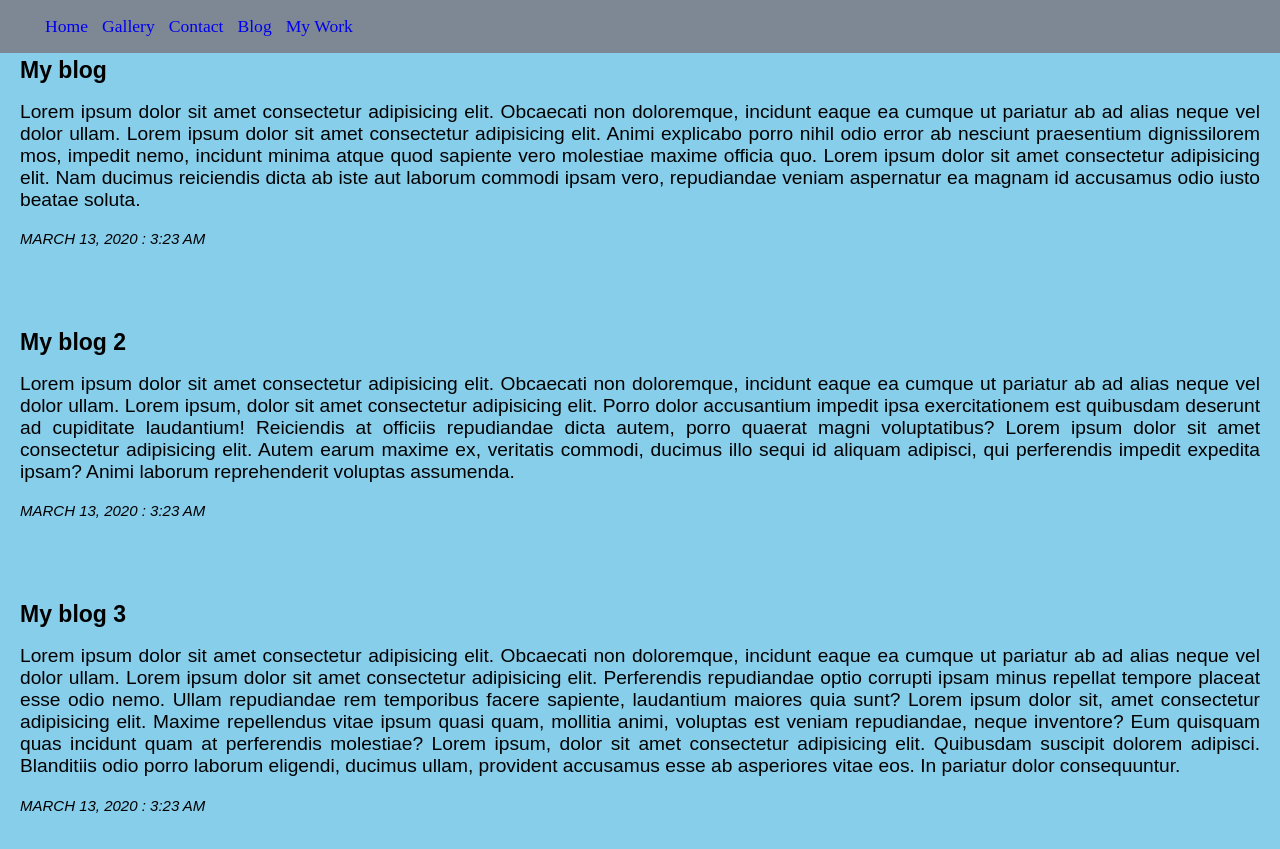
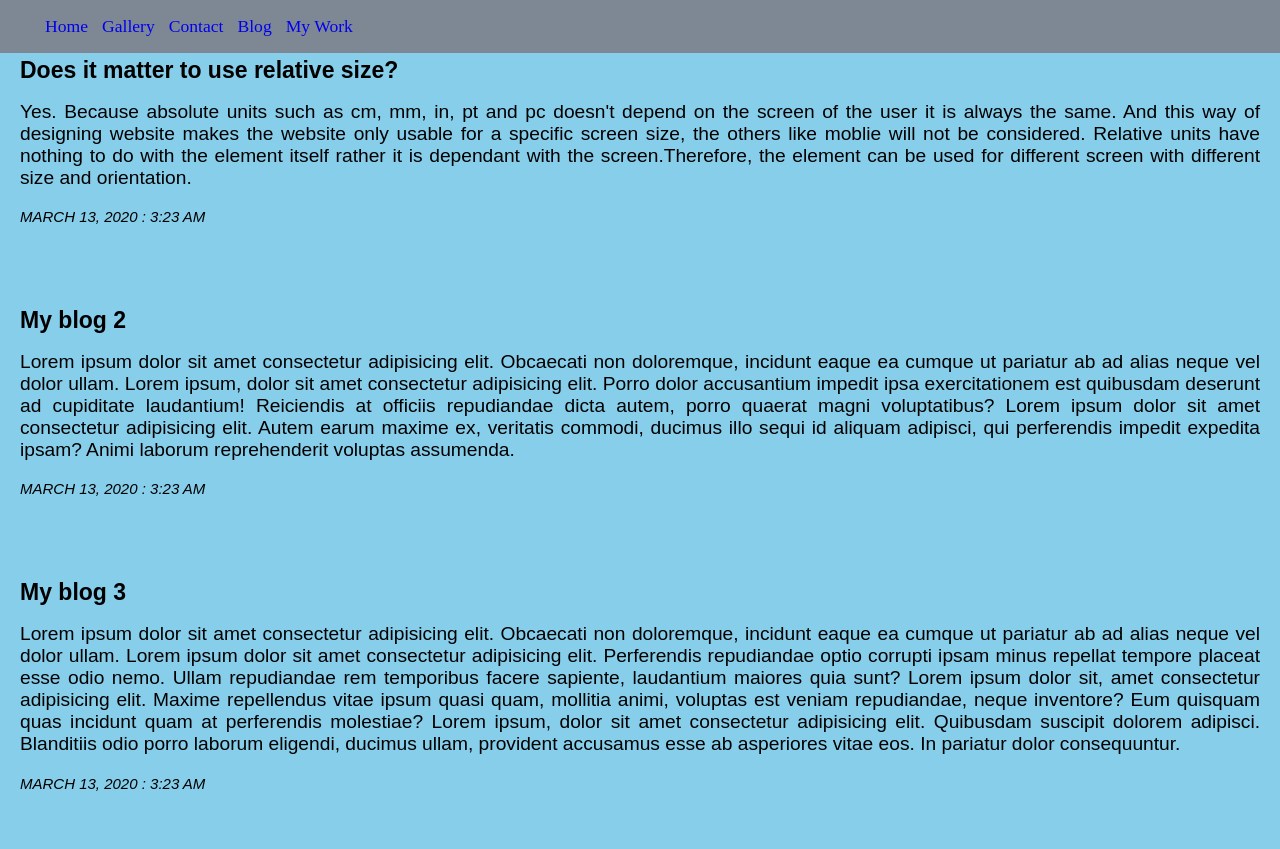
Before and after one commit to AmanuelD02/Personal-Web-Site, a plain HTML site: page blog.html in a window 1280 px wide. After the commit the page ends 827 px from the top, so only its background shows below. Drawn offline with Linux system fonts and the light colour scheme.

Commit message:
Finished Q4 in blog.html

```diff
--- a/Asset/style/selectors.css
+++ b/Asset/style/selectors.css
@@ -86,9 +86,7 @@ text-transform: uppercase;
 }
 
 /*Make the first letter of the element with id 'special' green and 100px font size(font-size: 100)*/
-#special{
 
-}
 
 /*Make the <h1> element's color change to blue when hovered over */
 h1:hover{
--- a/blog.html
+++ b/blog.html
@@ -22,12 +22,13 @@
     <div id="content">
 
         <section>
-            <p class="title"> My blog</p>
+            <p class="title"> Does it matter to use relative size?</p>
             <article class="">
-                    <p>Lorem ipsum dolor sit amet consectetur adipisicing elit. Obcaecati non doloremque, incidunt eaque ea cumque ut pariatur ab ad alias neque vel dolor ullam.
-Lorem ipsum dolor sit amet consectetur adipisicing elit. Animi explicabo porro nihil odio error ab nesciunt praesentium dignissilorem
-mos, impedit nemo, incidunt minima atque quod sapiente vero molestiae maxime officia quo. Lorem ipsum dolor sit amet consectetur adipisicing elit. Nam ducimus reiciendis dicta ab iste aut laborum commodi ipsam vero, repudiandae veniam aspernatur ea magnam id accusamus odio iusto beatae soluta.
-                    </p>
+                    <p>Yes. Because absolute units such as cm, mm, in,
+                         pt and pc doesn't depend on the screen of the  user it is always the same.
+                          And this way of designing website makes the
+                        website only usable for a specific screen size, the others like moblie will not be considered.
+                    Relative units have nothing to do with the element itself rather it is dependant with the screen.Therefore, the element can be used for different screen with different size and orientation.</p>
             </article>
             <p class="date">
                 March 13, 2020 : 3:23 AM
```
